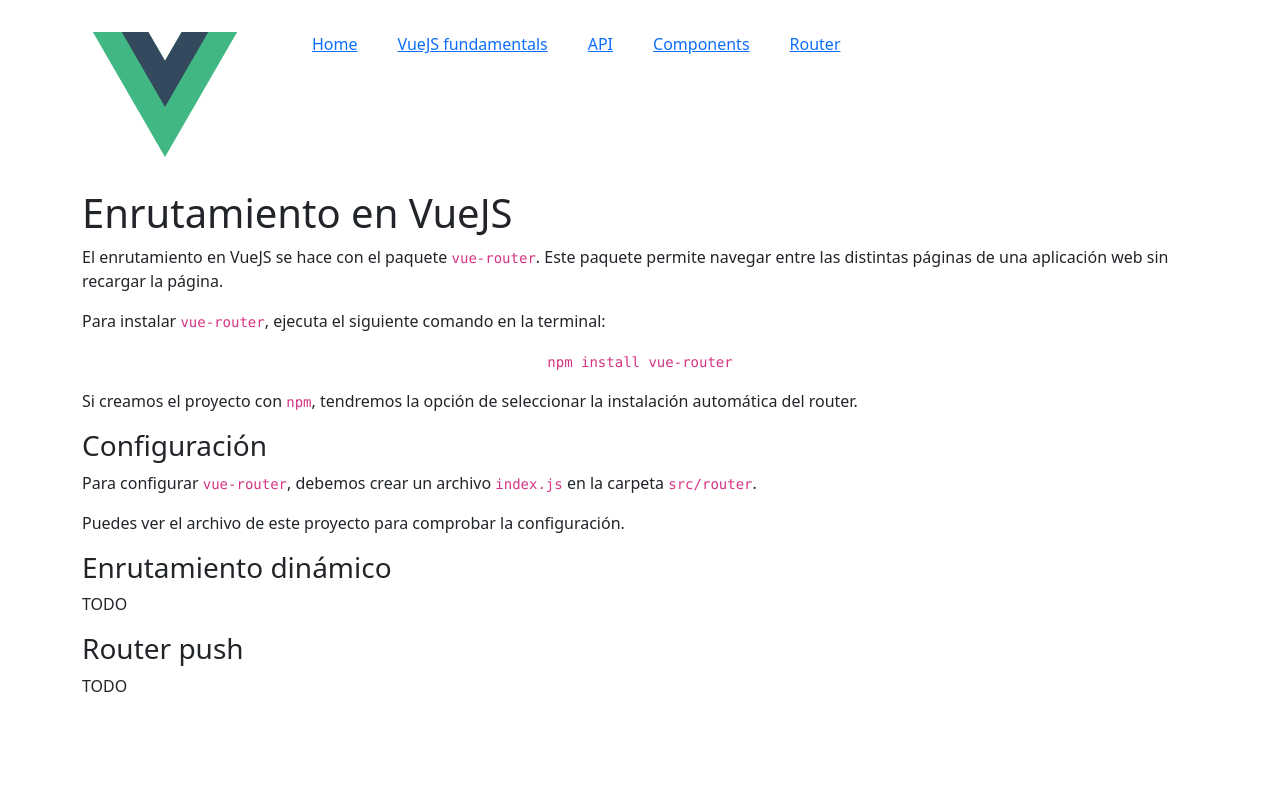
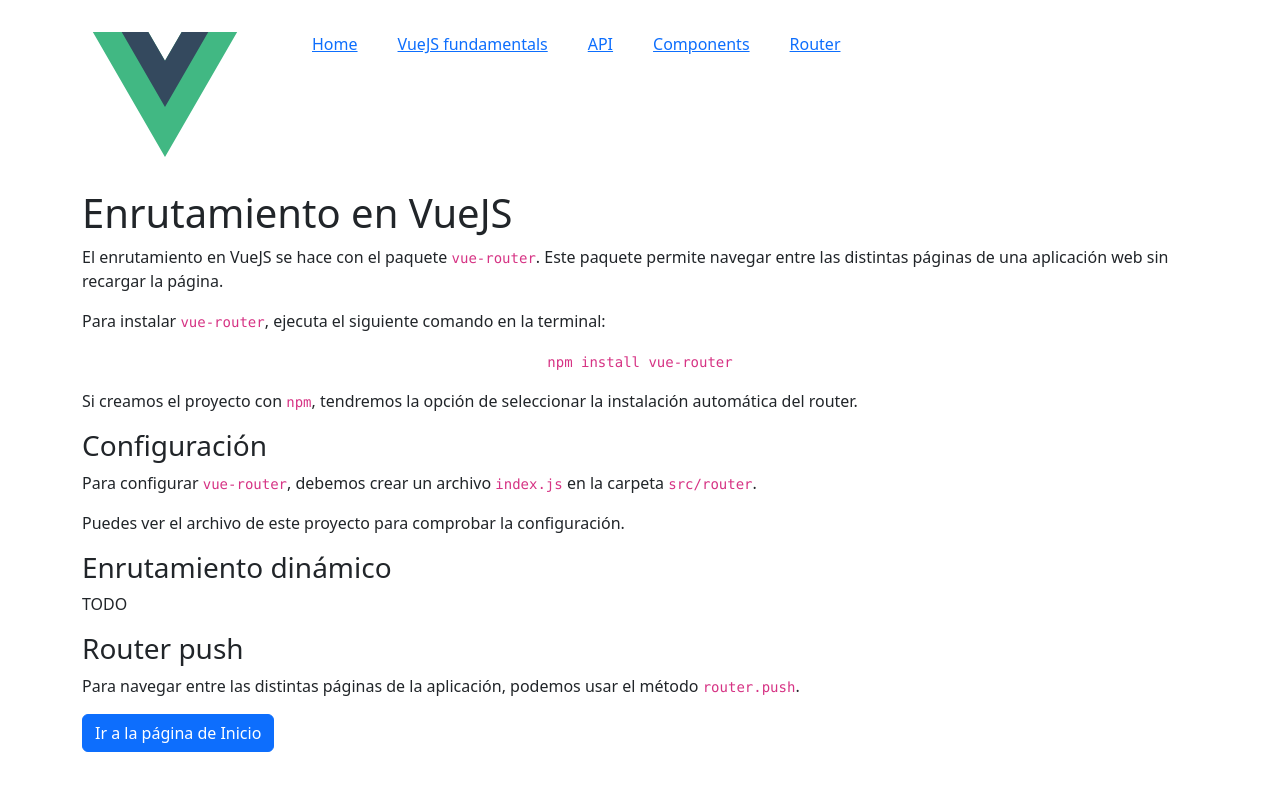
Before and after one commit to carlosgarvil/vue-base, a Vue app: page /router in a window 1280 px wide. Shown: the top 790 px of the page. Built offline with nearby package versions, Linux system fonts and the light colour scheme.

Commit message:
Add router.push functionality to Router component

```diff
--- a/src/components/Router.vue
+++ b/src/components/Router.vue
@@ -25,6 +25,26 @@
     </p>
     <h3>Router push</h3>
     <p>
-        TODO
+        Para navegar entre las distintas páginas de la aplicación, podemos usar el método <code>router.push</code>.
+    </p>
+
+    <p>
+        <button @click="goToHome" class="btn btn-primary">Ir a la página de Inicio</button>
     </p>
 </template>
+<script>
+import { useRouter } from 'vue-router'
+export default {
+  setup() {
+    const router = useRouter()
+
+    const goToHome = () => {
+      router.push('/')
+    }
+
+    return {
+      goToHome
+    }
+    }
+}
+</script>
```
